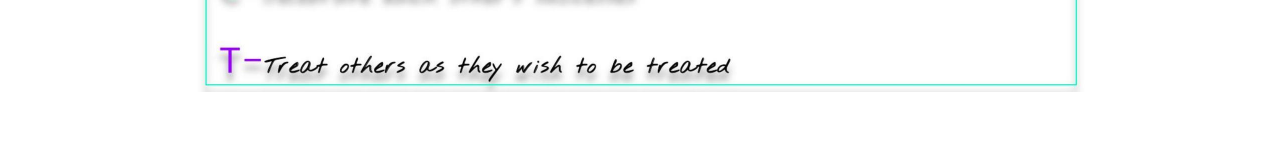
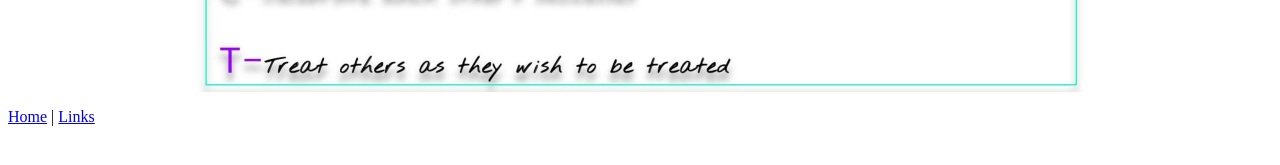
Before and after one commit to Vrlgbtqmeetup/vrlgbtqmeetup.github.io, a Jekyll site: the page guidelines/index.html, which Jekyll copies as it is, in a window 1280 px wide. Shown: the part 456-621 px from the top of the page. Built offline with Jekyll 4.4.1, drawn with Linux system fonts in a browser that asks for light colours.

```diff
--- a/guidelines/index.html
+++ b/guidelines/index.html
@@ -10,5 +10,6 @@
 	</head>
 	<body>
 		<img src='/assets/img/guidelines.jpg' alt='Discussion Guidelines' height='540' width='895' />
+		<p><a href="/">Home</a> | <a href="/links">Links</a></p>
 	</body>
 </html>
```
Also changed, not shown: index.md (+1 -0 lines).
